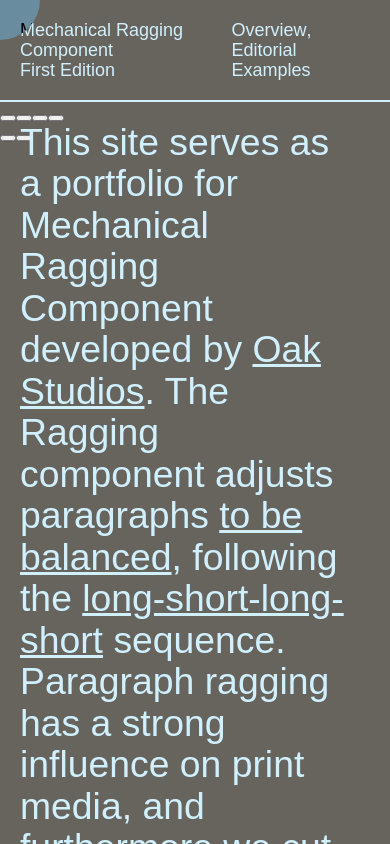
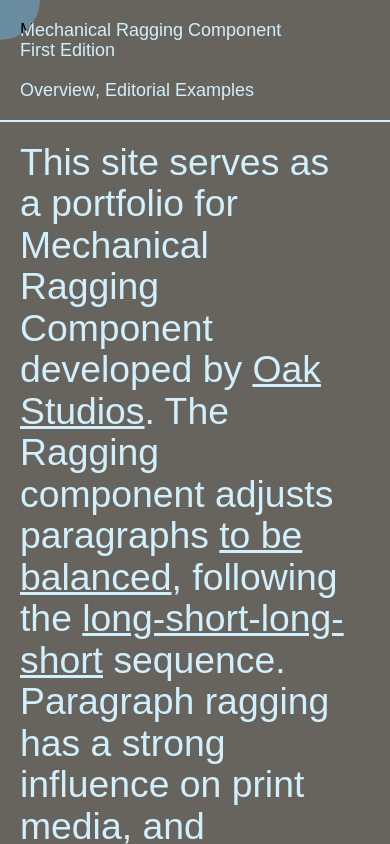
Before and after one commit to oakstudios/mechanical-ragger, a React (Create React App) app: page /#essay in a window 390 px wide. Shown: the top 844 px of the page. Built offline with nearby package versions, Linux system fonts and the light colour scheme.

Commit message:
Fixed Position Navigation

```diff
--- a/package.json
+++ b/package.json
@@ -7,12 +7,12 @@
     "@testing-library/react": "^9.3.2",
     "@testing-library/user-event": "^7.1.2",
     "node-sass": "^4.14.1",
+    "photoswipe": "4.1.3",
     "react": "^16.13.1",
     "react-dom": "^16.13.1",
     "react-merge-refs": "^1.1.0",
     "react-scripts": "3.4.2",
-    "react-use-measure": "^2.0.1",
-    "photoswipe": "4.1.3"
+    "react-use-measure": "^2.0.1"
   },
   "scripts": {
     "start": "react-scripts start",
--- a/src/App.js
+++ b/src/App.js
@@ -5,7 +5,7 @@ import InvertCursor from "./components/InvertCursor.js";
 import PhotoSwipeRoot from "./components/PhotoSwipe";
 import PhotoSwipe from "photoswipe";
 import PhotoSwipeUI_Default from "photoswipe/dist/photoswipe-ui-default.js";
-
+import useMeasure from "react-use-measure";
 import "photoswipe/dist/photoswipe.css";
 import "photoswipe/src/css/default-skin/default-skin.scss";
 
@@ -347,6 +347,8 @@ function App() {
   const tab = window.location.hash;
   const [cursorSize, setCursorSize] = useState("normal");
 
+  const [headerRef, headerBounds] = useMeasure();
+
   useEffect(() => {
     if (!window.location.hash) {
       window.history.replaceState({ tab: "#essay" }, "", "#essay");
@@ -429,21 +431,28 @@ function App() {
   }, [tab]);
 
   return (
-    <div className="App">
-      <span class={`cursor state--${cursorSize}`}></span>
-      <header className="grid navigation wrapper vertical-padder">
-        <div className="column-span-4">
+    <div
+      className="App"
+      style={{
+        "--header-height": `${headerBounds.height}px`,
+      }}
+    >
+      <span class={`cursor state--${cursorSize}`} />
+      <header
+        className="grid navigation wrapper vertical-padder"
+        ref={headerRef}
+      >
+        <div className="column-span-4 siteTitle">
           <h1>Mechanical Ragging Component</h1>
           <h1>First Edition</h1>
         </div>
-        <div className="column-span-3">
+        <div className="column-span-3 siteNav">
           <h1>
             <a href="#essay">Overview</a>,{" "}
             <a href="#examples">Editorial Examples</a>
           </h1>
         </div>
       </header>
-      <div className="minimal-hr"></div>
       <div className="tabs">
         <div id="essay" className="tab-content">
           <Essay></Essay>
--- a/src/App.scss
+++ b/src/App.scss
@@ -95,7 +95,12 @@ a {
 }
 
 .navigation {
+  border-bottom: 2px solid #d1f0fd;
+  background: #67645e;
   padding-bottom: 20px;
+  position: fixed;
+  width: 100%;
+  z-index: 3;
 }
 
 .App {
@@ -328,6 +333,7 @@ img {
   opacity: 0;
   pointer-events: none;
   z-index: 0;
+  padding-top: var(--header-height);
   &:target,
   &:active,
   &:focus,
@@ -426,6 +432,14 @@ body:not(.mobile) .hover-title:hover + .hover-image {
     padding-right: 0px;
     padding-top: 20px;
   }
+
+  .siteTitle {
+    grid-column: span 7;
+  }
+
+  .siteNav {
+    grid-column: span 7;
+  }
 }
 
 @media (min-width: 1200px) {
```
